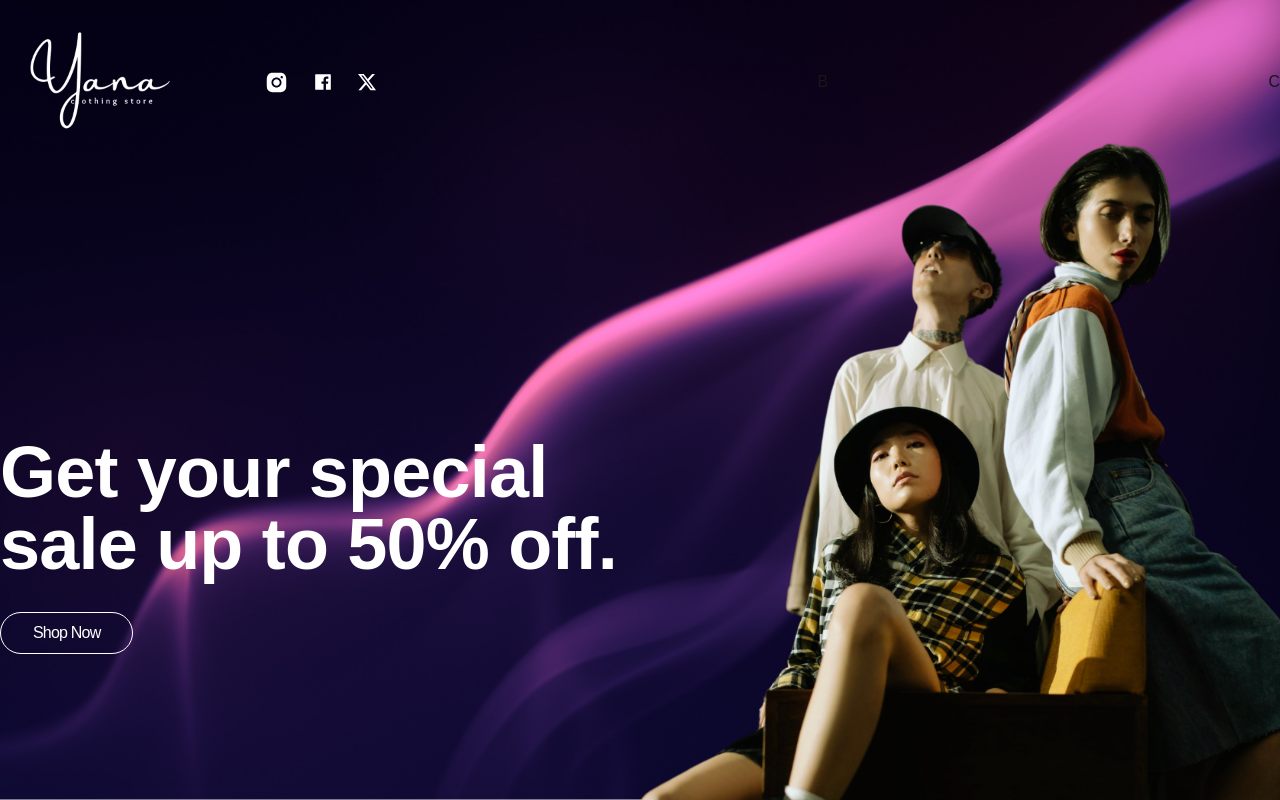
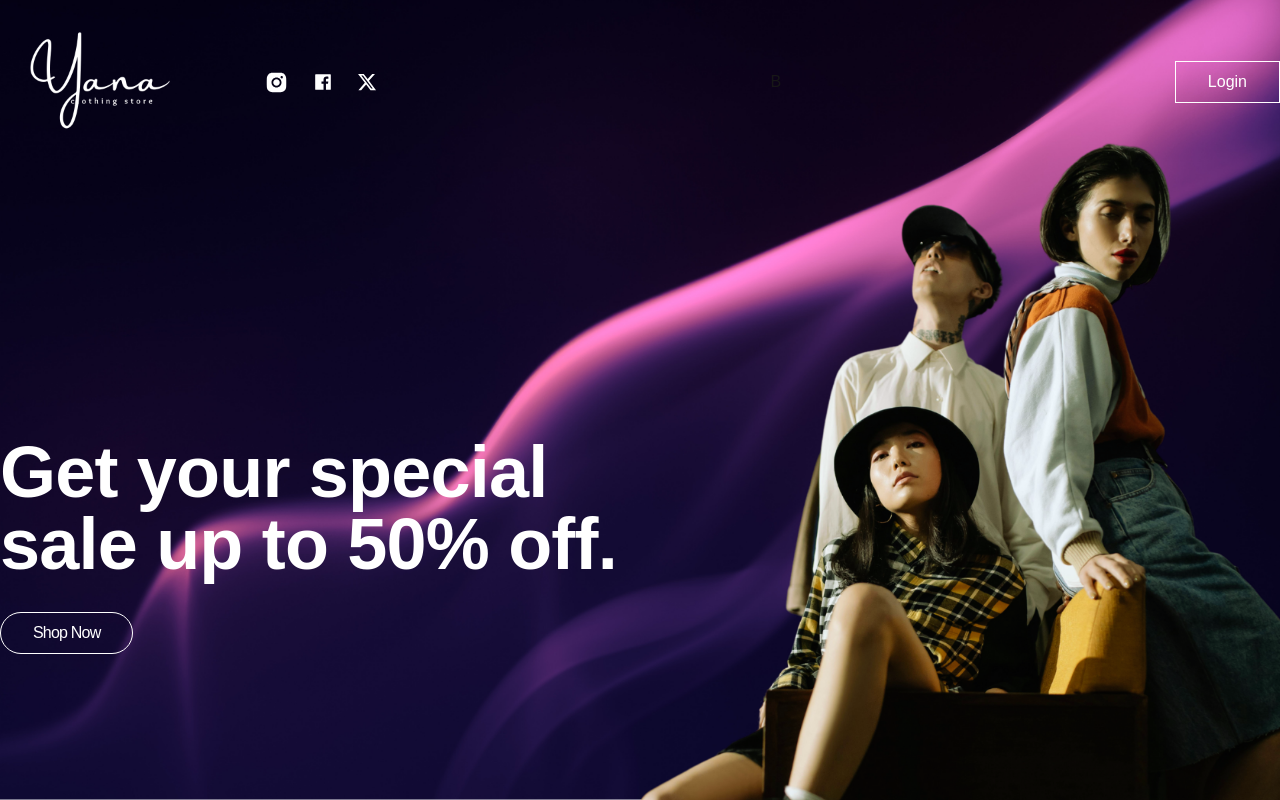
Before and after one commit to alexmortelsison/yana, a Next.js app: page / in a window 1280 px wide. Shown: the top 800 px of the page. Built offline with nearby package versions, Linux system fonts and the light colour scheme.

Commit message:
added login

```diff
--- /dev/null
+++ b/app/components/Login.tsx
@@ -0,0 +1,7 @@
+export default function Login() {
+  return (
+    <button className="border px-8 py-2 text-white cursor-pointer hover:opacity-80">
+      Login
+    </button>
+  );
+}
--- a/app/components/Navbar.tsx
+++ b/app/components/Navbar.tsx
@@ -1,21 +1,27 @@
 import Image from "next/image";
 import Socials from "./Socials";
+import Link from "next/link";
+import Login from "./Login";
 
 export default function Navbar() {
   return (
     <div className="flex justify-between items-center max-w-[1600px] mx-auto pt-8 sticky top-0">
       <div className="flex space-x-16">
+        <Link href="/">
           <Image
             src={"/Yana.png"}
             alt="logo"
             width={500}
             height={500}
-          className="object-cover w-50 h-25 invert"
+            className="object-cover w-50 h-25 invert hover:opacity-90"
           />
+        </Link>
         <Socials />
       </div>
       <div>B</div>
-      <div>C</div>
+      <div>
+        <Login />
+      </div>
     </div>
   );
 }
```
Lines whose indentation alone changed are shown as unchanged.
